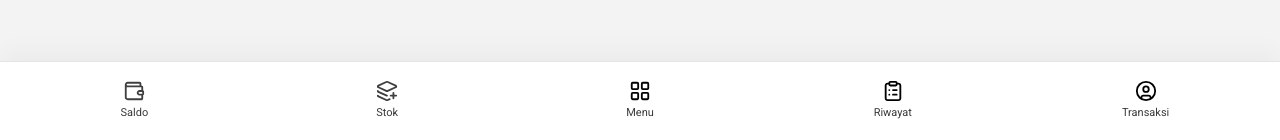
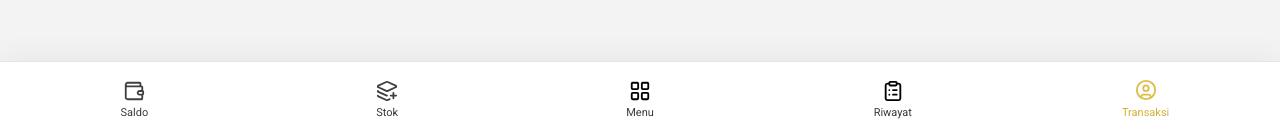
Before and after one commit to curioussadli/rblite-app, a plain HTML site: page transaksi.html in a window 1280 px wide. Shown: the part 657-797 px from the top of the page. Drawn offline with Linux system fonts and the light colour scheme; no server answers.

Commit message:
Update transaksi.html

```diff
--- a/transaksi.html
+++ b/transaksi.html
@@ -118,7 +118,7 @@
           <span>Riwayat</span>
         </a>
 
-        <a href="transaksi.html" class="nav-item">
+        <a href="transaksi.html" class="nav-item active">
           <div class="nav-icon">
             <img src="assets/icons/icon-laporan.svg">
           </div>
```
